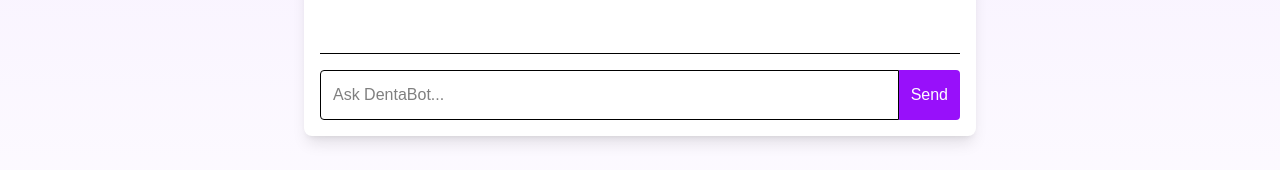
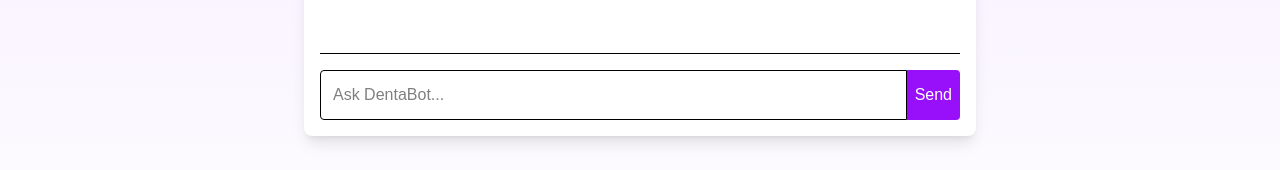
Before and after one commit to Hariharan1893/DentaBot, a Next.js app: page /chat in a window 1280 px wide. Shown: the part 508-678 px from the top of the page. Built offline with nearby package versions, Linux system fonts and the light colour scheme.

Commit message:
Update page.tsx send button

```diff
--- a/app/chat/page.tsx
+++ b/app/chat/page.tsx
@@ -76,7 +76,7 @@ export default function Chat() {
           />
           <button
             onClick={sendMessage}
-            className="bg-purple-600 text-white p-3 rounded-r"
+            className="bg-purple-600 text-white pr-2 pl-2 rounded-r"
             disabled={loading}
           >
             {loading ? "..." : "Send"}
```
